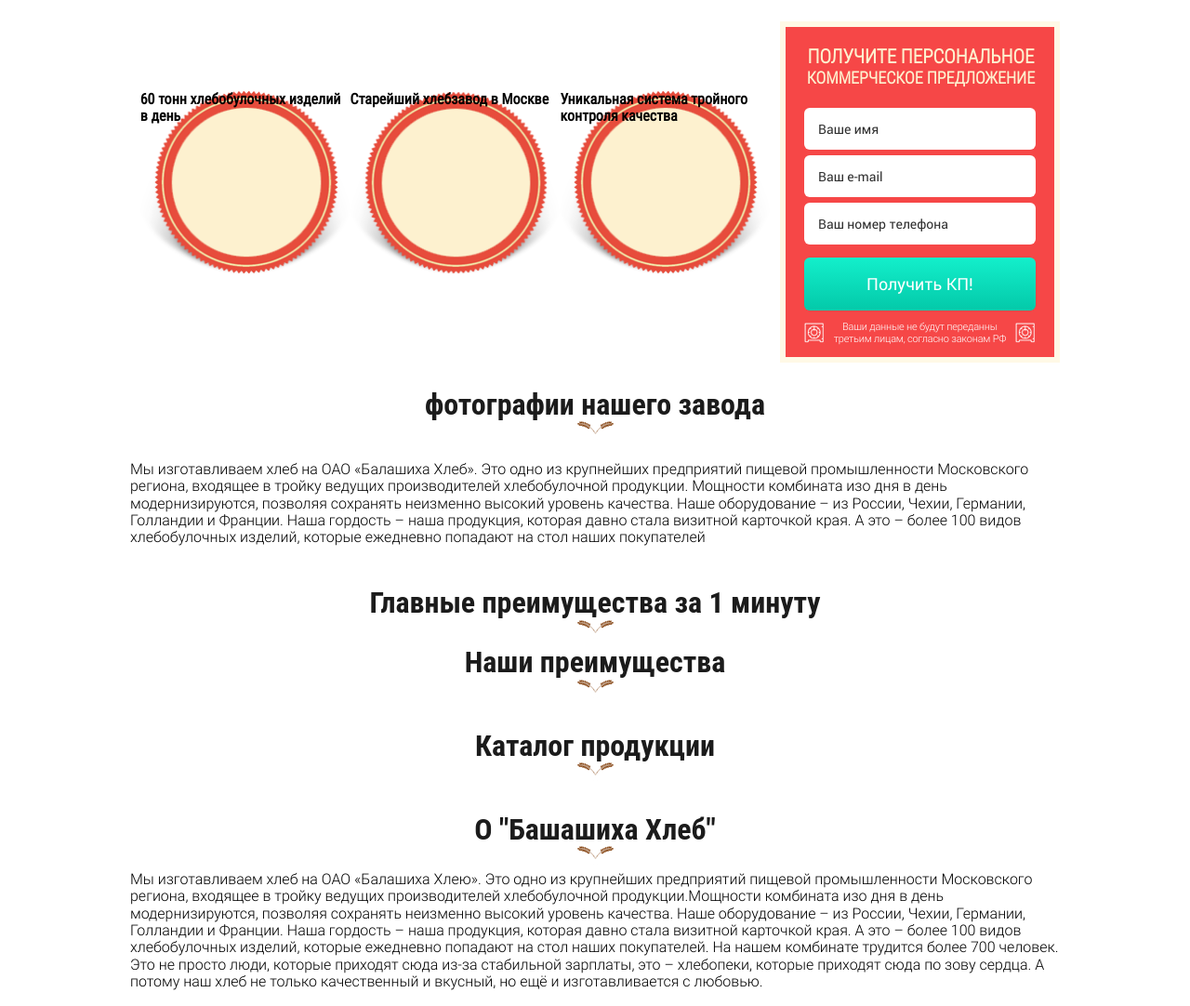
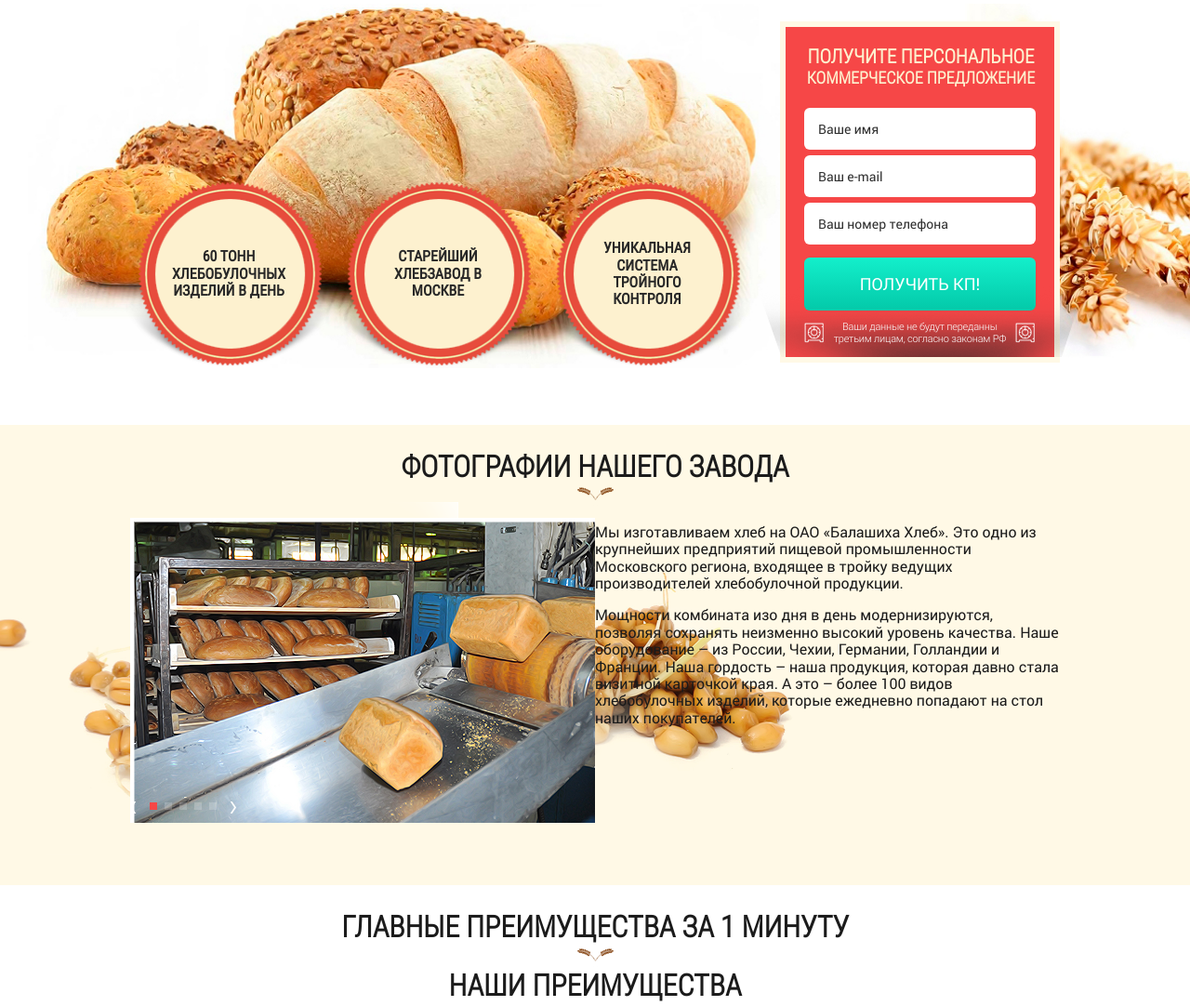
Before and after one commit to saniya-gabdulina/balashiha-bread, a website: page index.html in a window 1280 px wide. Shown: the part 235-1317 px from the top of the page at 93% size. Drawn offline with nearby package versions, Linux system fonts and the light colour scheme; files whose address does not match are found by name.

Commit message:
add: section photo

```diff
--- a/index.html
+++ b/index.html
@@ -5,6 +5,7 @@
     <meta charset="UTF-8">
     <meta name="viewport" content="width=device-width, initial-scale=1.0">
     <meta http-equiv="X-UA-Compatible" content="ie=edge">
+    <link rel="stylesheet" href="https://unpkg.com/swiper/css/swiper.min.css">
     <link rel="stylesheet" href="css/style.css">
     <title>Балашиха Хлеб</title>
 </head>
@@ -40,7 +41,7 @@
                             <span class="hero-card__text">Старейший хлебзавод в Москве</span>
                         </div>
                         <div class="hero-card__item">
-                            <span class="hero-card__text">Уникальная система тройного контроля качества</span>
+                            <span class="hero-card__text">Уникальная система тройного контроля</span>
                         </div>
                     </div>
                     <form action="/" class="form">
@@ -60,7 +61,6 @@
                             <button class="form__button">Получить КП!</button>
 
                             <span class="form__policy">Ваши данные не будут переданны третьим лицам, согласно законам РФ</span>
-
                         </div>
                     </form>
                 </div>
@@ -69,15 +69,50 @@
         <!--<section class="hero">-->
         <section class="photo">
             <div class="container">
-                <h2 class="section__title">фотографии нашего завода</h2>
+                <h2 class="section__title">Фотографии нашего завода</h2>
                 <div class="row">
-                    <div class="photo-swiper__container"></div>
-                    <p class="photo__text">
-                        Мы изготавливаем хлеб на ОАО «Балашиха Хлеб». Это одно из крупнейших предприятий пищевой промышленности Московского региона, входящее в тройку ведущих производителей хлебобулочной продукции.
+                    <div class="swiper-container">
+                        <!-- Additional required wrapper -->
+                        <div class="swiper-wrapper">
+                            <!-- Slides -->
+                            <div class="swiper-slide">
+                                <div class="swiper-slide__img">
+                                    <img src="../img/photo-bread.png" alt="" srcset="">
+                                </div>
+                            </div>
+                            <div class="swiper-slide">
+                                <div class="swiper-slide__img">
+                                    <img src="../img/photo-bread.png" alt="" srcset="">
+                                </div>
+                            </div>
+                            <div class="swiper-slide">
+                                <div class="swiper-slide__img">
+                                    <img src="../img/photo-bread.png" alt="" srcset="">
+                                </div>
+                            </div>
+                            <div class="swiper-slide">
+                                <div class="swiper-slide__img">
+                                    <img src="../img/photo-bread.png" alt="" srcset="">
+                                </div>
+                            </div>
+                            <div class="swiper-slide">
+                                <div class="swiper-slide__img">
+                                    <img src="../img/photo-bread.png" alt="" srcset="">
+                                </div>
+                            </div>
+                        </div>
 
-                        Мощности комбината изо дня в день модернизируются, позволяя сохранять неизменно высокий уровень качества. Наше оборудование – из России, Чехии, Германии, Голландии и Франции. Наша гордость – наша продукция, которая давно стала визитной карточкой края.
-                        А это – более 100 видов хлебобулочных изделий, которые ежедневно попадают на стол наших покупателей
-                    <p>
+                        <!-- If we need navigation buttons -->
+                        <div class="swiper-button-prev"></div>
+                        <div class="swiper-pagination"></div>
+                        <div class="swiper-button-next"></div>
+                    </div>
+                    <div class="photo__content">
+                        <p>Мы изготавливаем хлеб на ОАО «Балашиха Хлеб». Это одно из крупнейших предприятий пищевой промышленности Московского региона, входящее в тройку ведущих производителей хлебобулочной продукции.</p>
+
+                        <p>Мощности комбината изо дня в день модернизируются, позволяя сохранять неизменно высокий уровень качества. Наше оборудование – из России, Чехии, Германии, Голландии и Франции. Наша гордость – наша продукция, которая давно стала визитной карточкой края.
+                        А это – более 100 видов хлебобулочных изделий, которые ежедневно попадают на стол наших покупателей.</p>
+                    </div>
                 </div>
             </div>
         </section>
@@ -221,6 +256,9 @@
        </div>
    </footer>
    <!-- /.footer -->
+   <script src="https://code.jquery.com/jquery-3.4.1.min.js"></script>
+   <script src="https://unpkg.com/swiper/js/swiper.min.js"></script>
+   <script src="js/main.js"></script>
 </body>
 
 </html>
--- /dev/null
+++ b/js/main.js
@@ -0,0 +1,23 @@
+$(document).ready(function () {
+    //initialize swiper when document ready
+    var mySwiper = new Swiper ('.swiper-container', {
+        loop: true,
+
+        pagination: {
+            el: '.swiper-pagination',
+            type: 'bullets',
+        },
+        navigation: {
+            nextEl: '.swiper-button-next',
+            prevEl: '.swiper-button-prev',
+        }
+    })
+
+    var next = $('.swiper-button-next');
+    var prev = $('.swiper-button-prev');
+    var bulllets = $('.swiper-pagination');
+
+    next.css('left', prev.width() + 10 + bulllets.width() +10)
+    bulllets.css('left', prev.width() + 10)
+
+});
--- a/scss/_interface.scss
+++ /dev/null
@@ -1,51 +0,0 @@
-.input {
-    width: 100%;
-    max-width: 251px;
-    height: 45px;
-    margin-bottom: 6px;
-    padding-left: 15px;
-    border-radius: 6px;
-    border: none;
-    font-size: 14px;
-    font-family: "Roboto-Regular",sans-serif;
-
-    &::placeholder {
-        color: #2f2f2f;
-    }
-
-}
-
-.button {
-    width: 100%;
-    max-width: 251px;
-    height: 57px;
-    border-radius: 6px;
-    border: none;
-    background-image: linear-gradient(to top, #03c9a9 0%, #13efcb 100%);
-    font-size: 18px;
-    color: $light;
-    font-family: "Roboto-Regular",sans-serif;
-}
-.policy {
-    position: relative;
-    margin-top: 12px;
-    font-size: 11px;
-    &::before,
-    &::after {
-        position: absolute;
-        content: '';
-        display: block;
-        width: 22px;
-        height: 24px;
-        background: url(../img/element.png) no-repeat;
-        top: 0;
-        bottom: 0;
-    }
-    &::before {
-        left: 0;
-    }
-    &::after {
-        right: 0;
-    }
-
-}
--- a/scss/_settings.scss
+++ b/scss/_settings.scss
@@ -1,7 +1,6 @@
 *, *:before, *:after {
     box-sizing: border-box
 }
-
 body {
     font-family: 'Roboto-Light', sans-serif;
     &.fixed {
@@ -14,9 +13,10 @@ body {
         position: relative;
         text-align: center;
         width: 100%;
-        font-family: "Roboto Condensed", sans-serif;
+        font-family: "RobotoCondensed-Light", sans-serif;
         font-size: 32px;
         color: $brown;
+        text-transform: uppercase;
         &::after {
             content: "";
             position: absolute;
@@ -27,11 +27,10 @@ body {
             width: 39px;
             height: 20px;
             margin: 0 auto;
+            margin-top: 4px;
             background: url(../img/section_logo.png);
         }
     }
-
-
 }
 .container {
     margin: 0 auto;
@@ -39,26 +38,3 @@ body {
     max-width: 1030px;
     padding: 0 15px;
 }
-.input {
-    width: 100%;
-    max-width: 251px;
-    height: 45px;
-    margin-bottom: 6px;
-    border-radius: 6px;
-    border: none;
-    font-family: "Roboto-Regular",sans-serif;
-    color: #2f2f2f;
-
-}
-plaseholder {
-    margin-right: 15px;
-}
-
-.button {
-    width: 100%;
-    max-width: 251px;
-    height: 57px;
-    border-radius: 6px;
-    border: none;
-    background-image: linear-gradient(to top, #03c9a9 0%, #13efcb 100%);
-}
--- a/scss/style.scss
+++ b/scss/style.scss
@@ -6,3 +6,4 @@
 @import 'fonts';
 @import 'templates/header';
 @import 'templates/hero';
+@import 'templates/photo';
--- a/scss/templates/_hero.scss
+++ b/scss/templates/_hero.scss
@@ -1,8 +1,11 @@
 .hero {
     position: relative;
     display: flex;
-    flex-direction: column;
-    box-sizing: border-box;
+    padding-bottom: 67px;
+    // box-sizing: border-box;
+    background: $light url(../img/hero-bg.jpg) no-repeat;
+    background-size: 1447px auto;
+    background-position: calc(50% - -23px) 72%;
 
     .row {
         margin-top: 70px;
@@ -10,10 +13,18 @@
 
     &-card {
         display: flex;
-        align-content: flex-end;
-        margin: auto;
+        justify-content: center;
+        margin-top: auto;
+        margin-bottom: -4px;
+        margin-left: -10px;
+        text-transform: uppercase;
 
         &__item {
+            display: flex;
+            justify-content: space-between;
+            align-items: center;
+            padding: 0 50px;
+            margin-right: -7px;
             width: 100%;
             max-width: 232px;
             height: 198px;
@@ -22,16 +33,17 @@
         }
 
         &__text {
+            text-align: center;
             font-size: 16px;
             font-weight: bold;
+            color: #272727;
             font-family: 'RobotoCondensed-Regular', sans-serif;
-            width: 141px;
-            height: 49px;
         }
     }
 }
 
 .form {
+    position: relative;
     display: flex;
     flex-direction: column;
     width: 301px;
@@ -40,6 +52,22 @@
     color: #fdf1cf;
     background-color: $coral;
     border: 6px solid $nude;
+    z-index: 10;
+
+    &::after {
+        position: absolute;
+        display: block;
+        content: '';
+        background: url(../img/form-shadow.png);
+        width: 350px;
+        // width: 100%;
+        height: 76px;
+        bottom: 0;
+        left: 50%;
+        transform: translatex(-50%);
+        margin: 0 auto;
+        z-index: -1;
+    }
 
     &__dialog {
         text-align: center;
@@ -86,6 +114,7 @@
         background-image: linear-gradient(to top, #03c9a9 0%, #13efcb 100%);
         font-size: 18px;
         color: $light;
+        text-transform: uppercase;
         font-family: "Roboto-Regular", sans-serif;
     }
 
--- /dev/null
+++ b/scss/templates/_photo.scss
@@ -0,0 +1,62 @@
+.photo {
+    position: relative;
+    display: flex;
+    justify-content: space-between;
+    padding-bottom: 67px;
+    box-sizing: border-box;
+    background: $nude url(../img/photo-bg.png) no-repeat;
+    background-size: 889px auto;
+    background-position: calc(-14% - -23px) 72%;
+    .swiper-container {
+        width: 50%;
+    }
+    &__content {
+        width: 50%;
+
+        font-size: 16px;
+        color: $brown;
+        font-family: 'Roboto-Regular', sans-serif;
+    }
+
+}
+.swiper {
+    &-slide {
+        display: flex;
+        flex-wrap: wrap;
+        bottom: -10px;
+        max-width: 566px;
+    }
+    &-pagination {
+
+        &-bullet {
+            border-radius: 0;
+            background-color: rgba($light,1);
+            &-active {
+                background-color: $coral;
+            }
+        }
+    }
+    &-button {
+        &-prev, &-next {
+            bottom: 10px;
+            top: auto;
+            // background-size: 7px;
+            width: 7px;
+            height: 13px;
+            &::after {
+                display: none;
+            }
+        }
+        &-prev {
+            left: 0;
+            background: url(../img/arrow-prev.png) no-repeat center;
+        }
+        &-next {
+            right: 0;
+            background: url(../img/arrow-next.png) no-repeat center;
+        }
+    }
+}
+.swiper-container-horizontal>.swiper-pagination-bullets {
+    width: auto;
+}
```
Also changed, not shown: css/style.css, img/arrow-next.png (added), img/arrow-prev.png (added), img/email.png (added), img/form-shadow.png (added), img/hero-bg.jpg (added), img/name.png (added), img/phone.png (added), img/photo-bg.png (added), img/photo-bread.png (added), img/slider-bg.png (added). Lines whose indentation alone changed are shown as unchanged.
